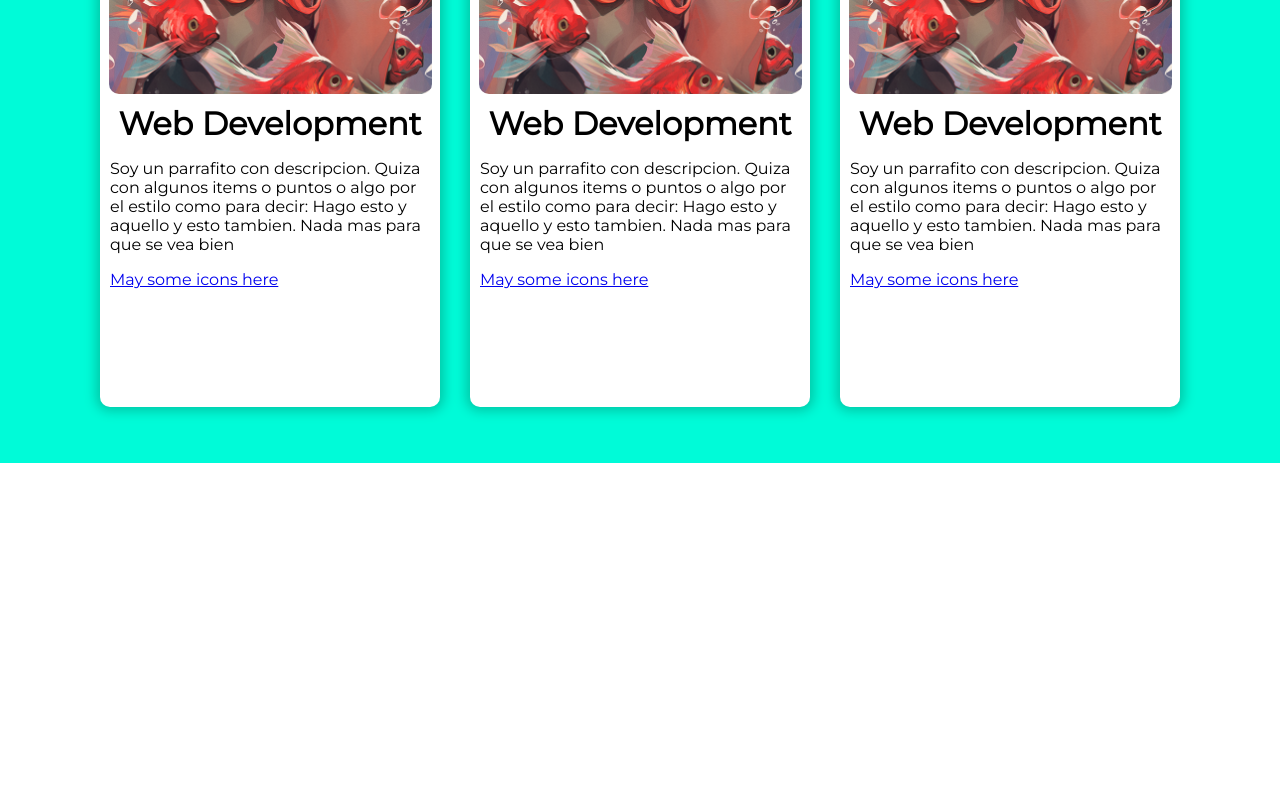
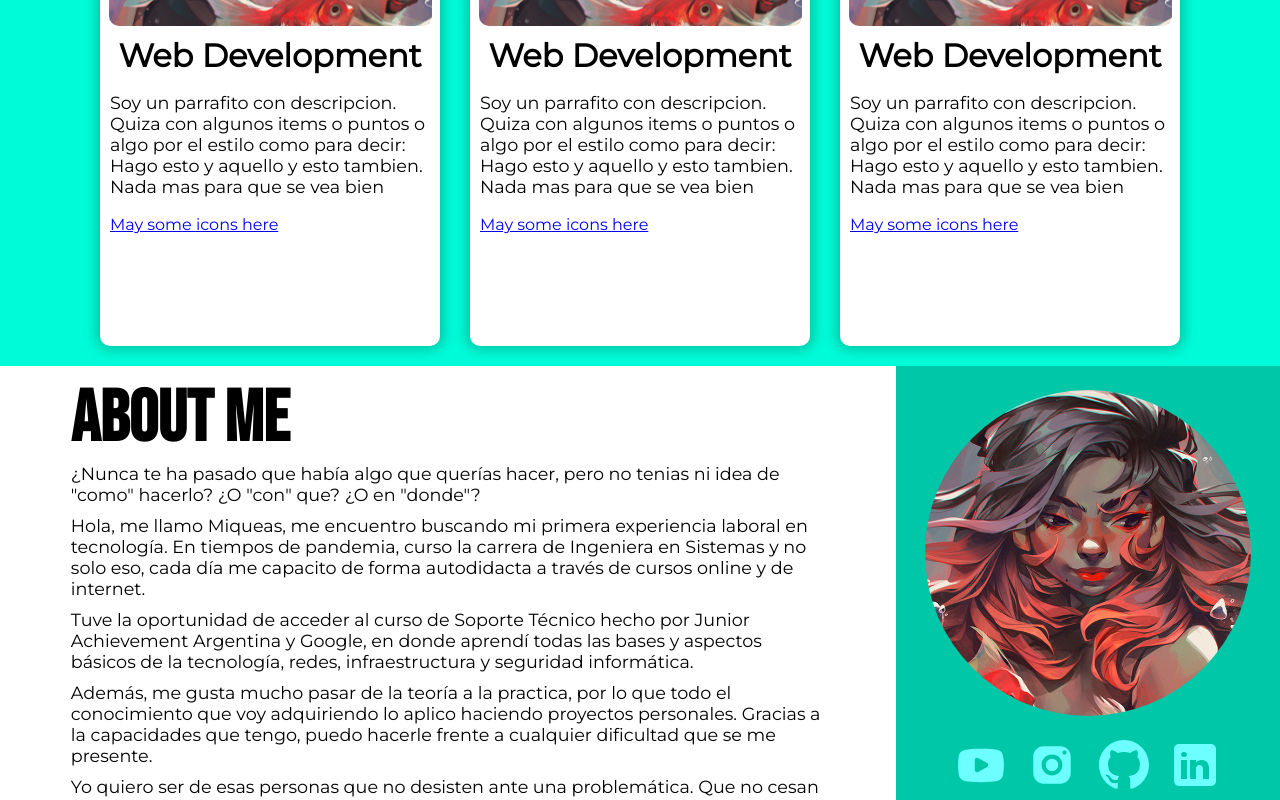
Before and after one commit to Mike-eki/Portfolio-Website, a React (Create React App) app in the folder my-first-app/: page / in a window 1280 px wide. Shown: the part 2000-2800 px from the top of the page. Before the commit the page ends 2463 px from the top, so only its background shows below. Built offline with nearby package versions, Linux system fonts and the light colour scheme.

Commit message:
Problemas de responsividad solucionados en: About y Contact

```diff
--- a/my-first-app/src/App.css
+++ b/my-first-app/src/App.css
@@ -161,7 +161,6 @@ body::-webkit-scrollbar {
   =================
 */
 .projectContainer {
-  min-height: 100vh;
   width: 100%;
   display: flex;
   flex-direction: column;
@@ -208,6 +207,7 @@ body::-webkit-scrollbar {
   position: relative;
   width: max-content;
   max-width: 100%;
+  margin: 0 0 auto;
 }
 .projectCardTitle::after{
   content: '';
@@ -289,12 +289,11 @@ body::-webkit-scrollbar {
   display: flex;
   flex-direction: column;
   align-items: center;
-  min-height: 100vh;
   width: 100%;
   background-color: var(--primaryColor);
 }
 .servicesTitle {
-  margin: 20px 0 0px 0;
+  margin: 10px 0 0px 0;
   font-size: clamp(2.8rem, 20vw, 4.5rem);
   font-family: var(--strongFont);
   color: black;
@@ -339,6 +338,9 @@ body::-webkit-scrollbar {
   text-align: center;
   margin: 10px 0 0 0;
 }
+.servicesCardText p {
+  font-size: 1.1rem;
+}
 /* Responsiveness */
 /*
 @media (max-width: 500px) {
@@ -355,65 +357,90 @@ body::-webkit-scrollbar {
   ==============
 */
 .aboutContainer {
-  width: 100%;
-  min-height: 100vh;
   display: flex;
-  flex-direction: row-reverse;
 }
 .aboutAside{
   display: flex;
   flex-direction: column;
-  position: relative;
+  align-items: center;
   width: 30%;
-  min-height: 100vh;
   background-color: var(--primaryDarkColor);
 }
 .aboutArticle {
-  position: relative;
   display: flex;
   justify-content: center;
   align-items: center;
   width: 70%;
-  min-height: 100vh;
   background-color: var(--neutralW);
 }
 .aboutProfile{
+  display: flex;
   position: relative;
-  display: flex;
-  width: 100%;
-  height: 55%;
+  width: 85%;
+  margin: 1.5rem;
+  overflow: hidden;
+  border-radius: 50%;
+}
+.aboutProfile::after {
+  content: '';
+  padding-bottom: 100%;
+  display: block;
 }
 .aboutProfile img{
   position: absolute;
-  display: flex;
-  justify-content: center;
-  align-items: center;
-  padding: 20px;
   width: 100%;
-  height: 100%;
   object-fit:cover;
-  border-radius: 50%;
 }
 .aboutAllLinks {
+  display: block;
+  width: 80%;
+  margin: 0 0 10px;
+}
+.aboutRowLinks {
   display: flex;
   justify-content: space-evenly;
-  width: 100%;
-  height: 45%;
+  align-items: flex-start;
+}
+.aboutLink {
+  position: relative;
+  transition: 0.5s;
+}
+.aboutLink:hover {
+  transform: scale(1.2);
 }
 .aboutText{
-  width: 90%;
-  min-height: 90%;
+  inline-size: 75ch;
+  padding: 0 20px;
 }
 .aboutText h2 {
-  margin: 0;
-  font-size: 56pt;
+  margin: 10px 0 0 0;
+  font-size: clamp(2.8rem, 20vw, 4.5rem);
   font-family: var(--strongFont);
 }
 .aboutText p {
   margin: 0 0 10px;
-  font-size: 14pt;
+  font-size: 1.1rem;
 }
 
+@media (max-width: 900px) {
+  .aboutContainer {
+    flex-direction: column-reverse;
+  }
+  .aboutAside {
+    width: 100%;
+    justify-content: center;
+    align-items: center;
+  }
+  .aboutProfile {
+    width: 65%;
+  }
+  .aboutArticle {
+    width: 100%;
+  }
+  .aboutArticle h2 {
+    text-align: center;
+  }
+}
 
 
 /*
@@ -422,17 +449,21 @@ body::-webkit-scrollbar {
   ============
 */
 .contactContainer {
+  position: relative;
   display: flex;
-  min-height: 100vh;
 }
-.contactBlendMode {
+.contactImgContainer {
   position: absolute;
-  height: 100vh;
   width: 100%;
-  background-color: #865433;
-  mix-blend-mode: hue;
+  height: 100%;
+  background-image: url('/src/img/project_img.jpg');
+  background-size: cover;
+  background-color: #22204e;
+  background-blend-mode: soft-light;
+  opacity: 80%;
   z-index: -2;
 }
+/*
 .contacVideo {
   position: absolute;
   object-fit: cover;
@@ -440,10 +471,10 @@ body::-webkit-scrollbar {
   height: 100vh;
   z-index: -3;
 }
+*/
 .contactSubContainer {
   display: flex;
   width: 100%;
-  height: 100vh;
   justify-content: center;
   align-items: center;
 }
@@ -453,30 +484,36 @@ body::-webkit-scrollbar {
   padding: 20px 15px 20px 15px;
   color: black;
   background-color: var(--primaryColor);
-  mix-blend-mode: lighten;
   border-radius: 10px;
   width: 80%;
   text-align: center;
 }
-.textContact h3{
+.contactText {
+  display: flex;
+  flex-direction: column;
+}
+.contactText h3{
   margin: 0;
   font-family: var(--strongFont);
-  font-size: 36pt;
+  font-size: clamp(2.8rem, 20vw, 4.5rem);
 }
-.textContact p {
+.contactText p {
   margin: 8px 0 0 0;
 }
-.personalData{
+.personalData {
   padding: 10px 0 10px 0;
   display: flex;
   align-items: center;
   white-space: break-spaces;
 }
+.emailData {
+  word-break: break-all;
+}
 .myForm {
   display: flex;
   flex-direction: column;
-  width: 90%;
-  max-width: 300px;
+  width: 80%;
+  padding: 50px 0;
 }
 .inputGroup {
   margin-bottom: 30px;
@@ -526,6 +563,32 @@ textarea:valid~label {
   top: -35px;
   font-size: 10pt;
 }
+@media (max-width: 900px) {
+  .contactContainer {
+    flex-direction: column;
+  }
+  .personalInfo {
+    width: 100%;
+    border-radius: 0;
+  }
+  .personalData {
+    flex-direction: column;
+    gap: 10px;
+  }
+  .contactText {
+    align-items: center;
+  }
+  .contactText p {
+    width: 70%;
+  }
+  .contactContent {
+    display: flex;
+    flex: 1;
+    gap: 10px;
+    align-items: center;
+    justify-content: center;
+  }
+}
 
 
 /*
--- a/my-first-app/src/App.js
+++ b/my-first-app/src/App.js
@@ -15,6 +15,9 @@ function App() {
       <Home />
       <Projects />
       <Services />
+      <About />
+      <Contacts />
+      <Footer />
     </div>
   );
 }
--- a/my-first-app/src/components/About.jsx
+++ b/my-first-app/src/components/About.jsx
@@ -7,17 +7,6 @@ import SvgLinkedin from '../svgCode/SvgLinkedin';
 function About () {
     return (
         <section className="aboutContainer">
-            <aside className="aboutAside">
-                <div className="aboutProfile">
-                    <img src={cardImg}></img>
-                </div>
-                <div className="aboutAllLinks">
-                    <SvgYoutube />
-                    <SvgInstagram />
-                    <SvgGithub />
-                    <SvgLinkedin />
-                </div>
-            </aside>
             <article className="aboutArticle">
                 <div className='aboutText'>
                     <h2>About me</h2>
@@ -42,6 +31,28 @@ function About () {
                     </p>
                 </div>
             </article>
+
+            <aside className="aboutAside">
+                <div className="aboutProfile">
+                    <img src={cardImg}></img>
+                </div>
+                <div className="aboutAllLinks">
+                    <div className='aboutRowLinks'>
+                        <a href='#' className='aboutLink'>
+                    <SvgYoutube />
+                        </a>
+                        <a href='#' className='aboutLink'>
+                    <SvgInstagram />
+                        </a>
+                        <a href='#' className='aboutLink'>
+                    <SvgGithub />
+                        </a>
+                        <a href='#' className='aboutLink'>
+                    <SvgLinkedin />
+                        </a>
+                    </div>
+                </div>
+            </aside>
         </section>
     )
 }
--- a/my-first-app/src/components/Contacts.jsx
+++ b/my-first-app/src/components/Contacts.jsx
@@ -8,28 +8,32 @@ import SvgUser from "../svgCode/SvgUser";
 function Contacts() {
   return (
     <section className="contactContainer">
-            <div className="contactBlendMode"></div>
-            <video className="contacVideo" muted loop autoPlay>
-            <source src="/video/contactBac.mp4" type="video/mp4"/>
-            </video>
+
+      <div className="contactImgContainer">
+      </div>
 
       <div className="contactSubContainer">
         <div className="personalInfo">
+          <div className="contactText">
+              <h3>Contact me</h3>
+              <p>
+                If there is one project that you want me to participate or a
+                service would you like to know more about it, let me know!
+              </p>
+          </div>
+          <div className="contactContent">
             <div className="personalData">
-                    <div className="textContact">
-                        <h3>Contact me</h3>
-                        <p>If there is one project that you want me to participate
-                           or a service would you like to know more about it, let me know!</p>
-                    </div>
+                <SvgMyPhone />
+                <span>+54 9 3418888999</span>
             </div>
             <div className="personalData">
-                    <SvgMyPhone /><span>+54 9 3418888999</span>
+                <SvgMyEmail />
+                <span className="emailData"> miqueas.moreno2016@gmail.com</span>
             </div>
             <div className="personalData">
-                    <SvgMyEmail /> miqueas.moreno2016@gmail.com
+                <SvgMyLocation />
+                <span> Argentina, Santa Fe</span>
             </div>
-                    <div className="personalData">
-                    <SvgMyLocation /> Argentina, Santa Fe
           </div>
         </div>
       </div>
@@ -37,23 +41,35 @@ function Contacts() {
       <div className="contactSubContainer">
         <form className="myForm">
           <div className="inputGroup">
-                            <input className="myName" type={'text'} required/>
-                            <label for="myName"><SvgUser />Name</label>
+            <input className="myName" type={"text"} required />
+            <label for="myName">
+              <SvgUser />
+              Name
+            </label>
           </div>
           <div className="inputGroup">
-                        <input className="myEmail" type={"email"} required/>
-                        <label for="myEmail"><SvgEmail />Email</label>
+            <input className="myEmail" type={"email"} required />
+            <label for="myEmail">
+              <SvgEmail />
+              Email
+            </label>
           </div>
           <div className="inputGroup">
-                        <textarea className="myMessage" type={'text'} rows={10} required></textarea>
-                        <label for="myMessage"><SvgMessage /> Message</label>
+            <textarea
+              className="myMessage"
+              type={"text"}
+              rows={10}
+              required
+            ></textarea>
+            <label for="myMessage">
+              <SvgMessage /> Message
+            </label>
           </div>
           <button type={"submit"}>Send</button>
         </form>
       </div>
-
     </section>
-    )
+  );
 }
 
 export default Contacts;
--- a/my-first-app/src/svgCode/SvgGithub.js
+++ b/my-first-app/src/svgCode/SvgGithub.js
@@ -2,7 +2,7 @@ function SvgGithub () {
     return (
         <svg
 xmlns="http://www.w3.org/2000/svg"
-width="46px"
+width="50px"
 fill="#6dffff"
 height="50px"
 viewBox="0 0 24 24"><path d="M12 0c-6.626 0-12 5.373-12 12 0 5.302 3.438 9.8 8.207 11.387.599.111.793-.261.793-.577v-2.234c-3.338.726-4.033-1.416-4.033-1.416-.546-1.387-1.333-1.756-1.333-1.756-1.089-.745.083-.729.083-.729 1.205.084 1.839 1.237 1.839 1.237 1.07 1.834 2.807 1.304 3.492.997.107-.775.418-1.305.762-1.604-2.665-.305-5.467-1.334-5.467-5.931 0-1.311.469-2.381 1.236-3.221-.124-.303-.535-1.524.117-3.176 0 0 1.008-.322 3.301 1.23.957-.266 1.983-.399 3.003-.404 1.02.005 2.047.138 3.006.404 2.291-1.552 3.297-1.23 3.297-1.23.653 1.653.242 2.874.118 3.176.77.84 1.235 1.911 1.235 3.221 0 4.609-2.807 5.624-5.479 5.921.43.372.823 1.102.823 2.222v3.293c0 .319.192.694.801.576 4.765-1.589 8.199-6.086 8.199-11.386 0-6.627-5.373-12-12-12z"/></svg>
--- a/my-first-app/src/svgCode/SvgInstagram.js
+++ b/my-first-app/src/svgCode/SvgInstagram.js
@@ -1,6 +1,6 @@
 function SvgInstagram () {
     return (
-        <svg fill="#6dffff" xmlns="http://www.w3.org/2000/svg"  viewBox="0 0 24 24" width="54px" height="50px">    <path d="M 8 3 C 5.239 3 3 5.239 3 8 L 3 16 C 3 18.761 5.239 21 8 21 L 16 21 C 18.761 21 21 18.761 21 16 L 21 8 C 21 5.239 18.761 3 16 3 L 8 3 z M 18 5 C 18.552 5 19 5.448 19 6 C 19 6.552 18.552 7 18 7 C 17.448 7 17 6.552 17 6 C 17 5.448 17.448 5 18 5 z M 12 7 C 14.761 7 17 9.239 17 12 C 17 14.761 14.761 17 12 17 C 9.239 17 7 14.761 7 12 C 7 9.239 9.239 7 12 7 z M 12 9 A 3 3 0 0 0 9 12 A 3 3 0 0 0 12 15 A 3 3 0 0 0 15 12 A 3 3 0 0 0 12 9 z"/></svg>
+        <svg fill="#6dffff" xmlns="http://www.w3.org/2000/svg"  viewBox="0 0 24 24"  width="50px" height="50px">    <path d="M 8 3 C 5.239 3 3 5.239 3 8 L 3 16 C 3 18.761 5.239 21 8 21 L 16 21 C 18.761 21 21 18.761 21 16 L 21 8 C 21 5.239 18.761 3 16 3 L 8 3 z M 18 5 C 18.552 5 19 5.448 19 6 C 19 6.552 18.552 7 18 7 C 17.448 7 17 6.552 17 6 C 17 5.448 17.448 5 18 5 z M 12 7 C 14.761 7 17 9.239 17 12 C 17 14.761 14.761 17 12 17 C 9.239 17 7 14.761 7 12 C 7 9.239 9.239 7 12 7 z M 12 9 A 3 3 0 0 0 9 12 A 3 3 0 0 0 12 15 A 3 3 0 0 0 15 12 A 3 3 0 0 0 12 9 z"/></svg>
     )
 }
 
```
Lines whose indentation alone changed are shown as unchanged.
